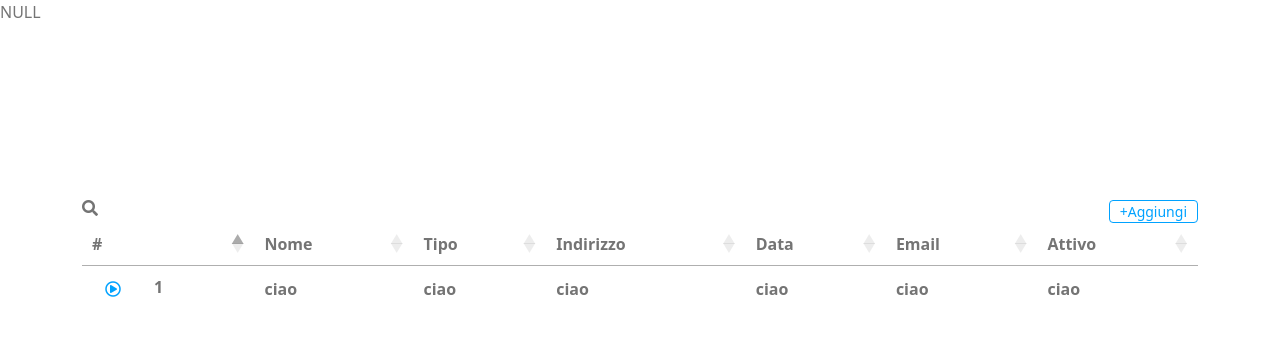
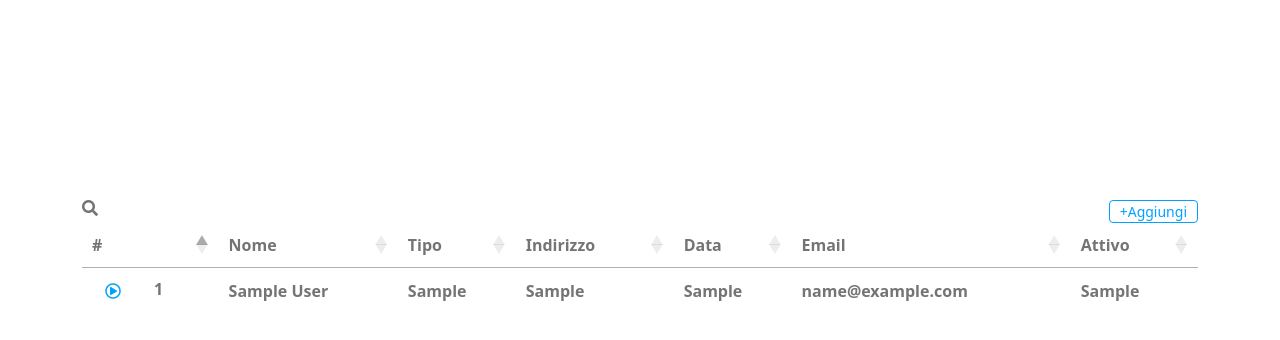
Before and after one commit to Jaden93/UserManagementSystem, a PHP site: page / in a window 1280 px wide. Shown: the top 340 px of the page. Run offline with PHP 8.4, Linux system fonts and the light colour scheme; tables that the repository leaves empty or names only in its code hold one stand-in row (values such as "Sample post"); lists and menus that the app fills with data are empty; some libraries are stand-ins or nearby versions.

Commit message:
update quasi ultimata

```diff
--- /dev/null
+++ b/controller/delete.js
@@ -0,0 +1,18 @@
+function deleteId(id) {
+        $.ajax({
+            url: "./controller/delete.php",
+            type: "POST",
+            data: {
+                data_id: id
+            },
+            success: function (data) {
+                if (data) {
+                    console.log(data)
+                    console.log(id)
+                } else {
+                    alert("Non posso eliminarlo")
+                }
+            }
+        })
+
+    }
--- /dev/null
+++ b/controller/update.js
@@ -0,0 +1,29 @@
+$(document).ready(function(){
+    $('.editBtn').on('click',function() {
+
+        tr = $(this).closest('tr');
+
+        let data = tr.children().map(function() {
+            return $(this).text();
+        }).get();
+
+        console.log(data);
+
+        $('#modal_id').val(data[0]);
+        $('#modal_nome').val(data[1]);
+        $('#modal_tipo').val(data[2]);
+        $('#modal_indirizzo').val(data[3]);
+        $('#modal_data').val(data[4]);
+        $('#modal_email').val(data[5]);
+        $('.check').val(data[6]);
+
+        el = data[6]
+        if (el == "NO") {
+            console.log("TRUE")
+            $(".check")[1].checked = false;
+        } else {
+            $(".check")[1].checked = true;
+
+        }
+    })
+})
--- a/css/style.css
+++ b/css/style.css
@@ -43,3 +43,13 @@ table.dataTable thead th, table.dataTable thead td {
     color: rgb(0, 162, 255);
     margin-right: 20px;
 }
+
+.customInput {
+    border: none;
+    border-bottom: 1px solid rgb(117, 117, 117);
+    border-radius: 0;
+}
+
+.modal-dialog {
+    max-width: 800px;
+}
--- a/function.php
+++ b/function.php
@@ -35,11 +35,49 @@ require "connection.php";
             if ($tipo == "") {
                 $tipo = "individuale";
             }
-            $sql = "INSERT INTO users {nome,email,data,indirizzo,tipo,attivo) VALUES ";
-            $sql .= " ($name,$email,$date,$address,$tipo,$check)";
+            $sql = "INSERT INTO users (nome,email,data,indirizzo,tipo,attivo) VALUES ";
+            $sql .= " ('$name','$email','$date','$address','$tipo','$check')";
+            $res = $conn->query($sql);
 
-        return $sql;
+            return header('location: /test/index.php');
+
+
+            if (!$res) {
+                die($conn->error);
+            }
         }
     }
 
-var_dump(insertUser());
+
+    function getUser() {
+
+        $conn = $GLOBALS['mysql'];
+        $sql = "SELECT * from users";
+
+        $result = [];
+
+        $res = $conn->query($sql);
+
+        if ($res) {
+            while ($row = $res->fetch_assoc()) {
+                $result[] = $row;
+            }
+            return $result;
+
+        }
+    }
+
+    function updateUser() {
+
+
+        $conn = $GLOBALS['mysql'];
+        $sql = "UPDATE users SET user=?, password=? WHERE id =  ";
+
+        $res = $conn->query($sql);
+
+        if ($res) {
+            echo "Record updated successfully";
+        } else {
+            echo "Error updating record: " . $conn->error;
+        }
+    }
--- a/index.php
+++ b/index.php
@@ -25,9 +25,9 @@ require "function.php";
         </div>
         <?php
         $options = insertTipo();
+        require_once "./view/formInser.php";
         require_once "./view/formInsert.php";
-        // $Users = getUser();
-
+        $users = getUser();
         ?>
         <table id="datatableid" class="customLine" style="width:100%">
             <thead>
@@ -42,37 +42,29 @@ require "function.php";
                 </tr>
             </thead>
             <tbody class="customBg">
-                <tr>
-                    <th><i type="button" class=" far fa-play-circle btn customIcon" data-bs-toggle="modal" data-bs-target="#exampleModal2"></i>1</th>
-                    <th>ciao</th>
-                    <th>ciao</th>
-                    <th>ciao</th>
-                    <th>ciao</th>
-                    <th>ciao</th>
-                    <th>ciao</th>
-                </tr>
+                <?php
+                if ($users) {
+                    foreach ($users as $user) { ?>
+                        <tr class="action<?php echo $user['id']?>">
+                        <th data_id="<?php echo $user['id']?>" class="currRecord"><button class="far fa-play-circle btn customIcon editBtn"
+                        data-bs-toggle="modal" data-bs-target="#modal"></button><?= $user['id'] ?></th>
+                        <th ><?= $user['nome'] ?></th>
+                        <th><?= $user['tipo'] ?></th>
+                        <th><?= $user['indirizzo'] ?></th>
+                        <th><?= $user['data'] ?></th>
+                        <th><?= $user['email'] ?></th>
+                        <th><?= $user['attivo'] ?></th>
+                    </tr>
+
+                    <?php
+                    }
+
+                    }
+
+                ?>
             </tbody>
         </table>
     </div>
-    <div class="modal fade" id="exampleModal2" tabindex="-1" aria-labelledby="exampleModalLabel" aria-hidden="true">
-            <div class="modal-dialog modal-dialog-centered">
-                <div class="modal-content">
-                    <div class="modal-header">
-                        <h5 class="modal-title" id="exampleModalLabel">Modal title</h5>
-                        <button type="button" class="btn-close" data-bs-dismiss="modal" aria-label="Close"></button>
-                    </div>
-                    <div class="modal-body">
-                        ...
-                    </div>
-                    <div class="modal-footer">
-                        <button type="button" class="btn btn-secondary" data-bs-dismiss="modal">Close</button>
-                        <button type="button" class="btn btn-primary">Save changes</button>
-                    </div>
-                </div>
-            </div>
-        </div>
-
-
 
 
     <script src="https://cdn.jsdelivr.net/npm/bootstrap@5.0.2/dist/js/bootstrap.min.js"></script>
@@ -89,6 +81,8 @@ require "function.php";
             });
         });
     </script>
+    <script src="./controller/update.js"></script>
+    <script src="./controller/delete.js"></script>
 </body>
 
 </html>
--- /dev/null
+++ b/message.php
@@ -0,0 +1,3 @@
+<div class="alert alert-<?= $alertType ?>">
+<?=$message?>
+</div>
--- /dev/null
+++ b/view/formInser.php
@@ -0,0 +1,48 @@
+<div class="modal fade" id="exampleModal" tabindex="-1" aria-labelledby="exampleModalLabel" aria-hidden="true">
+    <div class="modal-dialog modal-dialog-centered">
+        <div class="modal-content">
+            <div class="modal-header">
+                <h5 class="modal-title" id="exampleModalLabel">INSERISCI UTENTE</h5>
+                <button type="button" class="btn-close" data-bs-dismiss="modal" aria-label="Close"></button>
+            </div>
+            <div class="modal-body">
+                <form method="POST" action="<?= insertUser() ?>">
+                    <div class="form-group">
+                        <label for="nome">Inserisci nome e cognome</label>
+                        <input required name="nome" type="text" class="form-control" id="nome" placeholder="Nome">
+                        <label for="exampleInputEmail1">Inserisci l'email</label>
+                        <input required name="email" type="email" class="form-control" id="exampleInputEmail1"
+                            aria-describedby="emailHelp" placeholder="Email">
+                        <label for="data">Inserisci la data di nascita</label>
+                        <input required name="date" type="date" class="form-control" id="data"
+                            aria-describedby="emailHelp" placeholder="Data">
+                        <label for="address">Inserisci il tuo indirizzo</label>
+                        <input required name="indirizzo" type="text" class="form-control" id="address"
+                            aria-describedby="emailHelp" placeholder="Indirizzo">
+                    </div>
+                    <div class="my-2">
+                        <label class="" for="check">Spunta se utente attivo</label>
+                        <input name="check" type="hidden" class="form-check-input" value="0" id="check">
+                        <input name="check" type="checkbox" value="1" class="form-check-input" id="check">
+                    </div>
+
+                    <label for="tipo">Tipo</label>
+                    <select name="option" id="tipo">
+                        <?php
+                                    foreach($options as $option) { ?>
+                        <option>
+                            <?= $option ?>
+                        </option>
+                        <?php
+                            }
+                                     ?>
+                    </select>
+                    <div class="modal-footer">
+                        <button type="button" class="btn btn-secondary" data-bs-dismiss="modal">Chiudi</button>
+                        <button type="submit" class="btn btn-primary" nome="submit">Salva</button>
+                    </div>
+                </form>
+            </div>
+        </div>
+    </div>
+</div>
--- a/view/formInsert.php
+++ b/view/formInsert.php
@@ -1,46 +1,54 @@
-<div class="modal fade" id="exampleModal" tabindex="-1" aria-labelledby="exampleModalLabel" aria-hidden="true">
+<div class="modal fade" id="modal" tabindex="-1" aria-labelledby="exampleModalLabel" aria-hidden="true">
     <div class="modal-dialog modal-dialog-centered">
         <div class="modal-content">
             <div class="modal-header">
-                <h5 class="modal-title" id="exampleModalLabel">INSERISCI UTENTE</h5>
-                <button type="button" class="btn-close" data-bs-dismiss="modal" aria-label="Close"></button>
+                <button  onclick="" aria-label="Close">Elimina</button>
+                <button type="submit" class="btn btn-primary " nome="updateData" data-bs-dismiss="modal" aria-label="Close">Salva</button>
+                <button type="submit" class="btn btn-primary" data-bs-dismiss="modal" aria-label="Close">Salva e
+                    chiudi</button>
+                <button type="button" class="btn btn-primary" data-bs-dismiss="modal" aria-label="Close">Chiudi</button>
             </div>
             <div class="modal-body">
-                <form method="POST" action="">
-                    <div class="form-group">
-                        <label for="nome">Inserisci nome e cognome</label>
-                        <input required name="nome" type="text" class="form-control" id="nome"
-                            placeholder="Nome">
-                        <label for="exampleInputEmail1">Inserisci l'email</label>
-                        <input required name="email" type="email" class="form-control" id="exampleInputEmail1"
-                            aria-describedby="emailHelp" placeholder="Email">
-                        <label for="data">Inserisci la data di nascita</label>
-                        <input required name="date" type="date" class="form-control" id="data"
-                            aria-describedby="emailHelp" placeholder="Data">
-                        <label for="address">Inserisci il tuo indirizzo</label>
-                        <input required name="indirizzo" type="text" class="form-control" id="address"
-                            aria-describedby="emailHelp" placeholder="Indirizzo">
+                <form method="POST" action="../controller/update.php">
+                    <div class="form-group d-flex">
+                        <input name="id" type="hidden" class="customInput form-control" id="modal_id">
+                        <div class="col-6 me-2">
+                            <label for="nome">Nome e Cognome</label>
+                            <input  name="nome" type="text" class="customInput form-control" id="modal_nome">
                         </div>
-                    <div class="my-2">
-                        <label class="" for="check">Spunta se utente attivo</label>
-                        <input name="check" type="hidden" class="form-check-input" value="0" id="check">
-                        <input name="check" type="checkbox" value="1" class="form-check-input" id="check">
+                        <div class="col-4 mx-2">
+                            <label for="data">Data di nascita</label>
+                            <input  name="update_date" type="date" class="customInput form-control" id="modal_data"
+                                aria-describedby="emailHelp">
                         </div>
-
+                        <div class="col mx-2">
                             <label for="tipo">Tipo</label>
-                    <select name="option" id="tipo">
+                            <select name="option" id="modal_tipo">
                                 <?php
                                     foreach($options as $option) { ?>
                                 <option>
                                     <?= $option ?>
                                 </option>
-                        <?php
-                                        }
-                                     ?>
+                                <?php   }  ?>
                             </select>
-                    <div class="modal-footer">
-                        <button type="button" class="btn btn-secondary" data-bs-dismiss="modal">Chiudi</button>
-                        <button type="submit" nome="submit">Salva</button>
+                        </div>
+                    </div>
+                    <div class="d-flex">
+                        <div class="py-3 col-6 me-2">
+                            <label for="address">Indirizzo</label>
+                            <input  name="update_indirizzo" type="text" class="form-control customInput" id="modal_indirizzo"
+                                aria-describedby="emailHelp">
+                        </div>
+                        <div class="py-3 col-6 me-2">
+                            <label for="exampleInputEmail1">Email</label>
+                            <input  name="update_email" type="email" class="customInput form-control"
+                                id="modal_email" aria-describedby="emailHelp">
+                        </div>
+                    </div>
+                    <div class="py-3 my-2">
+                        <label class="" for="check">Attivo</label>
+                        <input name="update_check"  type="hidden" value="0" class="check form-check-input" id="check">
+                        <input name="update_check" checked type="checkbox" value="1" class="check form-check-input" id="check">
                     </div>
                 </form>
             </div>
```
Also changed, not shown: controller/delete.php (added, +19 -0 lines), controller/update.php (added, +35 -0 lines). Lines whose indentation alone changed are shown as unchanged.
